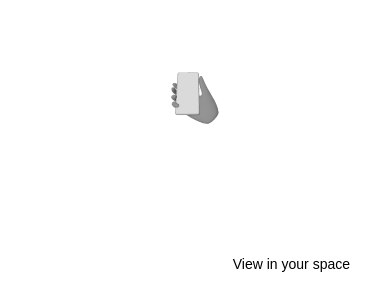
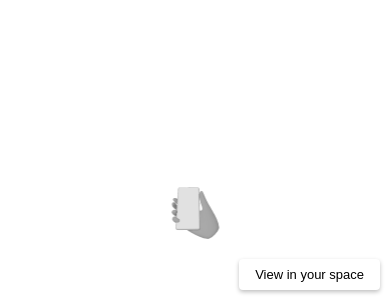
Before and after one commit to kool-ltd/ar-adv, a plain HTML site: page index.html in a window 390 px wide. Shown: the part 544-844 px from the top of the page. Drawn offline with Linux system fonts and the light colour scheme; some packages are replaced by stand-ins of ours; a script that the page names is missing.

Commit message:
Update index.html

```diff
--- a/index.html
+++ b/index.html
@@ -10,36 +10,31 @@
         body {
             min-height: 100vh;
             width: 100%;
+            overflow: hidden; /* Prevent scrolling */
         }
 
         model-viewer {
             width: 100%;
-            height: 100vh; /* Changed to full viewport height */
+            height: 100vh;
             margin: 0 auto;
             background-color: #f5f5f5;
             --poster-color: transparent;
-        }
-
-        @media only screen and (max-width: 768px) {
-            model-viewer {
-                height: 100vh; /* Ensure full height on mobile */
-                width: 100%;
-            }
         }
 
         #ar-button {
             background-color: white;
             border-radius: 4px;
             border: none;
-            position: absolute;
-            bottom: 16px;
-            right: 16px;
+            position: fixed; /* Changed to fixed */
+            bottom: 20px; /* Increased distance from bottom */
+            right: 20px;
             padding: 12px 24px;
             color: black;
             font-weight: 500;
-            font-size: 14px; /* Slightly smaller font for mobile */
+            font-size: 14px;
             cursor: pointer;
-            z-index: 2;
+            z-index: 100;
+            box-shadow: 0 2px 4px rgba(0,0,0,0.25); /* Added shadow for better visibility */
         }
 
         .progress-bar {
@@ -63,18 +58,39 @@
         }
 
         #ar-prompt {
-            position: absolute;
+            position: fixed; /* Changed to fixed */
             left: 50%;
-            bottom: 175px;
+            bottom: 80px; /* Moved up to not block the view */
             transform: translateX(-50%);
             text-align: center;
             width: 80%;
             max-width: 400px;
-            z-index: 1;
+            z-index: 99;
+            pointer-events: none; /* Allow interaction with model through the prompt */
+        }
+
+        #ar-prompt img {
+            max-width: 100%;
+            opacity: 0.8; /* Made slightly transparent */
         }
 
         .hide {
             display: none;
+        }
+
+        /* Mobile-specific adjustments */
+        @media only screen and (max-width: 768px) {
+            #ar-button {
+                bottom: 10px;
+                right: 10px;
+                padding: 8px 16px; /* Slightly smaller padding */
+                font-size: 13px;
+            }
+
+            #ar-prompt {
+                bottom: 60px;
+                width: 70%; /* Smaller width on mobile */
+            }
         }
     </style>
 </head>
```
